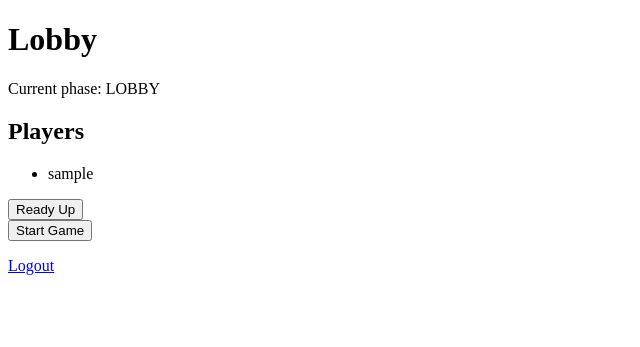
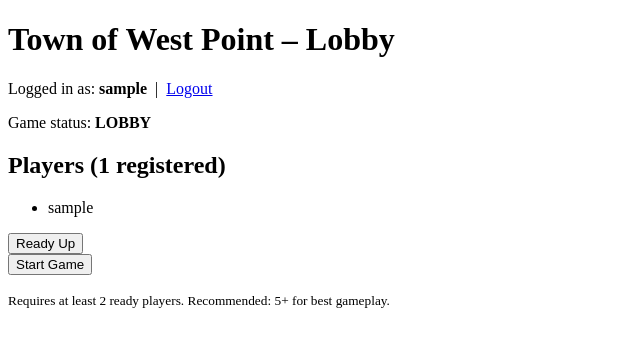
Before and after one commit to cdaneb/town_of_west_point, a Django app: page /lobby/ in a window 1280 px wide. Shown: the top 347 px of the page, without its empty margins (0-640 px from the left). Run offline with Django 5.2, Linux system fonts and the light colour scheme; the visitor is signed in with stand-in values (Sample User, id 1); data comes from the database, SQL or seed files in the repository; data that the repository does not hold is empty.

Commit message:
CLI agent code update

```diff
--- a/game/phase_change.py
+++ b/game/phase_change.py
@@ -12,13 +12,40 @@ def get_game():
     return game
 
 
+def reset_game():
+    """Reset the game back to LOBBY state so a new game can be started."""
+    game = get_game()
+    game.phase = 'LOBBY'
+    game.winner = None
+    game.phase_started_at = None
+    game.phase_ends_at = None
+    game.save()
+    # Reset all players but keep their accounts
+    Player.objects.update(role='', is_alive=True, is_ready=False, votes=0, has_voted=False)
+    # Clear game-round data
+    Vote.objects.filter(game=game).delete()
+    NightAction.objects.filter(game=game).delete()
+    ChatMessage.objects.filter(game=game).delete()
+
+
 def check_for_winner():
+    """
+    Returns 'Town' if all Mafia are dead, 'Mafia' if Mafia count >= Town count,
+    or None if the game should continue.
+
+    Players with blank roles (e.g. before role assignment) are intentionally
+    excluded so a blank-role edge case doesn't trigger a false win.
+    """
     mafia_alive = Player.objects.filter(is_alive=True, role='Mafia').count()
     town_alive = Player.objects.filter(is_alive=True, role='Town').count()
 
+    # Don't evaluate if no one has roles yet
+    if mafia_alive == 0 and town_alive == 0:
+        return None
+
     if mafia_alive == 0:
         return 'Town'
-    if mafia_alive >= town_alive and mafia_alive > 0:
+    if mafia_alive >= town_alive:
         return 'Mafia'
     return None
 
@@ -92,6 +119,16 @@ def advance_game_phase():
 
     if game.phase == 'LOBBY':
         assign_roles()
+
+        # Safety: need at least 1 Mafia and 1 Town for a valid game
+        town_count = Player.objects.filter(role='Town').count()
+        mafia_count = Player.objects.filter(role='Mafia').count()
+        if town_count == 0 or mafia_count == 0:
+            # Roll back roles so the lobby stays open
+            Player.objects.update(role='', is_alive=True, is_ready=False)
+            add_system_message(game, "Not enough players for a valid game. Need at least 1 Mafia and 1 Town (min 2 players).")
+            return
+
         game.phase = 'NIGHT'
         game.winner = None
         game.save()
--- a/game/templates/game/lobby.html
+++ b/game/templates/game/lobby.html
@@ -1,16 +1,26 @@
 <!DOCTYPE html>
 <html>
 <head>
-    <title>Lobby</title>
+    <title>Lobby – Town of West Point</title>
 </head>
 <body>
-    <h1>Lobby</h1>
-    <p>Current phase: {{ game.phase }}</p>
+    <h1>Town of West Point – Lobby</h1>
+    <p>Logged in as: <strong>{{ request.user.username }}</strong> &nbsp;|&nbsp; <a href="{% url 'logout' %}">Logout</a></p>
 
-    <h2>Players</h2>
+    <p>Game status: <strong>{{ game.phase }}</strong></p>
+
+    {% if game.phase == 'GAME_OVER' %}
+        <p><strong>Game over. {{ game.winner }} won the last round.</strong></p>
+        <form method="post" action="{% url 'reset_game' %}">
+            {% csrf_token %}
+            <button type="submit">Start New Game (Return to Lobby)</button>
+        </form>
+
+    {% elif game.phase == 'LOBBY' %}
+        <h2>Players ({{ players|length }} registered)</h2>
         <ul>
             {% for p in players %}
-            <li>{{ p.user.username }} {% if p.is_ready %}(Ready){% endif %}</li>
+                <li>{{ p.user.username }} {% if p.is_ready %}<em>(Ready)</em>{% endif %}</li>
             {% endfor %}
         </ul>
 
@@ -25,7 +35,11 @@
             {% csrf_token %}
             <button type="submit">Start Game</button>
         </form>
+        <p><small>Requires at least 2 ready players. Recommended: 5+ for best gameplay.</small></p>
 
-    <p><a href="{% url 'logout' %}">Logout</a></p>
+    {% else %}
+        <p>A game is in progress.</p>
+        <a href="{% url 'game_room' %}"><button>Join Game</button></a>
+    {% endif %}
 </body>
 </html>
--- a/game/templates/game/login.html
+++ b/game/templates/game/login.html
@@ -12,5 +12,7 @@
         {{ form.as_p }}
         <button type="submit">Login</button>
     </form>
+
+    <p>Don't have an account? <a href="{% url 'register' %}">Register here</a></p>
 </body>
 </html>
--- a/game/urls.py
+++ b/game/urls.py
@@ -8,6 +8,7 @@ urlpatterns = [
     path('lobby/', views.lobby_view, name='lobby'),
     path('lobby/toggle-ready/', views.toggle_ready, name='toggle_ready'),
     path('lobby/start/', views.start_game, name='start_game'),
+    path('lobby/reset/', views.reset_game_view, name='reset_game'),
     path('game/', views.game_view, name='game_room'),
     path('game/vote/<int:target_id>/', views.cast_vote, name='cast_vote'),
     path('game/night-action/<int:target_id>/', views.cast_night_action, name='cast_night_action'),
--- a/game/views.py
+++ b/game/views.py
@@ -7,7 +7,7 @@ from django.shortcuts import render, redirect
 from django.views.decorators.http import require_POST
 
 from .models import GameState, Player, Vote, NightAction, ChatMessage
-from .phase_change import get_game, advance_game_phase
+from .phase_change import get_game, advance_game_phase, reset_game
 
 
 def login_view(request):
@@ -73,9 +73,10 @@ def start_game(request):
     if game.phase != 'LOBBY':
         return redirect('game_room')
 
-    # keep this at 1 for solo testing, change back to 4 later
-    if ready_players < 1:
-        return HttpResponseForbidden("At least 1 ready player required.")
+    # Minimum 2 ready players required: 1 Mafia + 1 Town.
+    # For a fun game recommend 5+. With 2 players Mafia wins after the first night.
+    if ready_players < 2:
+        return HttpResponseForbidden("At least 2 ready players required for a valid game.")
 
     advance_game_phase()
     game.refresh_from_db()
@@ -159,6 +160,14 @@ def cast_night_action(request, target_id):
 
 
 @login_required
+@require_POST
+def reset_game_view(request):
+    """Reset the game to LOBBY so a new round can be started."""
+    reset_game()
+    return redirect('lobby')
+
+
+@login_required
 def game_state_api(request):
     game = get_game()
     players = Player.objects.all().order_by('user__username')
--- a/requirements.txt
+++ b/requirements.txt
@@ -1 +1,3 @@
 Django>=5.0
+channels>=4.0
+daphne>=4.0
```
Also changed, not shown: game/templates/game/game.html (+147 -32 lines), README.md, 1 other file. Lines whose indentation alone changed are shown as unchanged.
